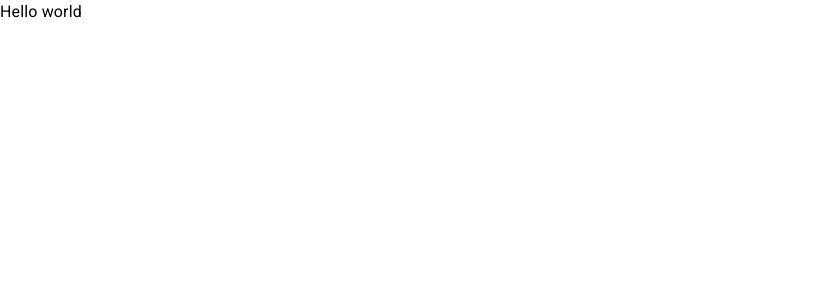
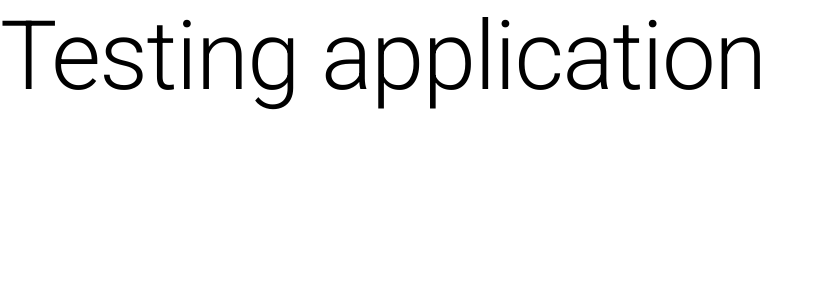
Before and after one commit to pratiksamrat14/corl, a React (Create React App) app: page / in a window 1280 px wide. Shown: the top 300 px of the page, without its empty margins (0-822 px from the left). Built offline with nearby package versions, Linux system fonts and the light colour scheme.

Commit message:
- added some mui

```diff
--- a/src/App.js
+++ b/src/App.js
@@ -4,9 +4,7 @@ import { Box, Typography } from "@mui/material";
 const App = () => {
   return (
     <Box>
-      <Typography>
-        Hello world
-      </Typography>
+      <Typography variant="h1">Testing application</Typography>
     </Box>
   );
 }
```
